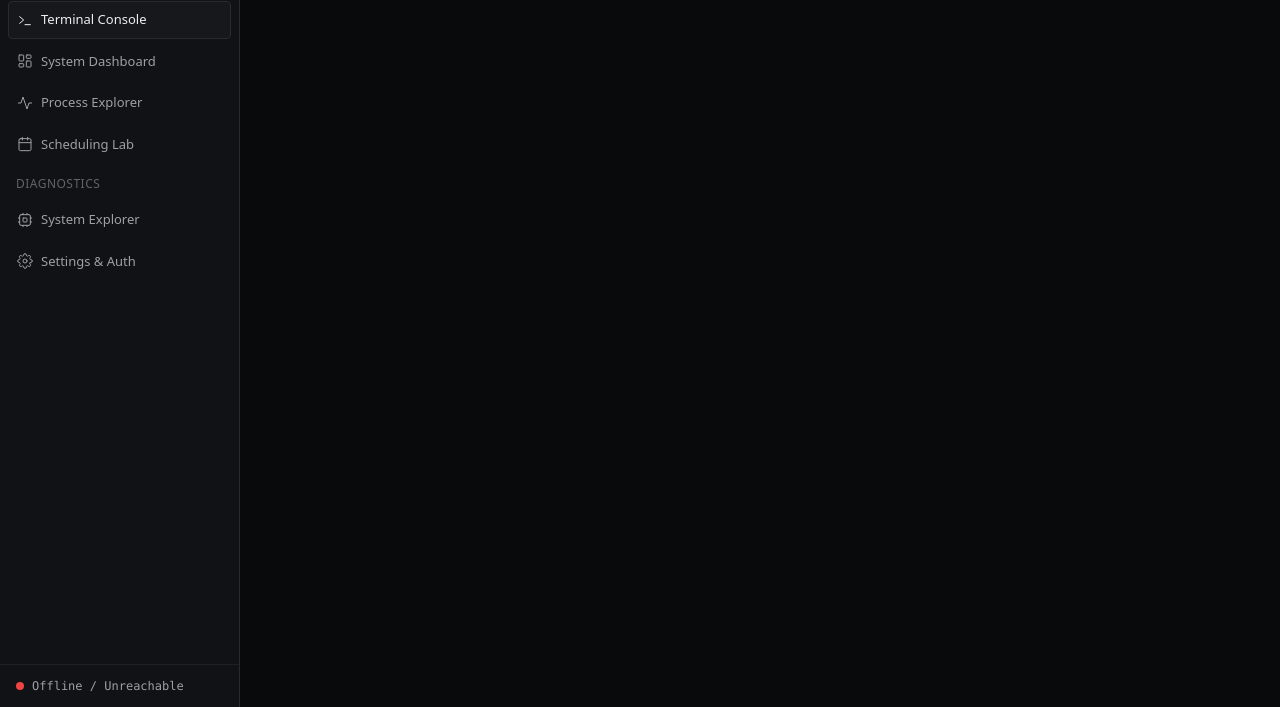
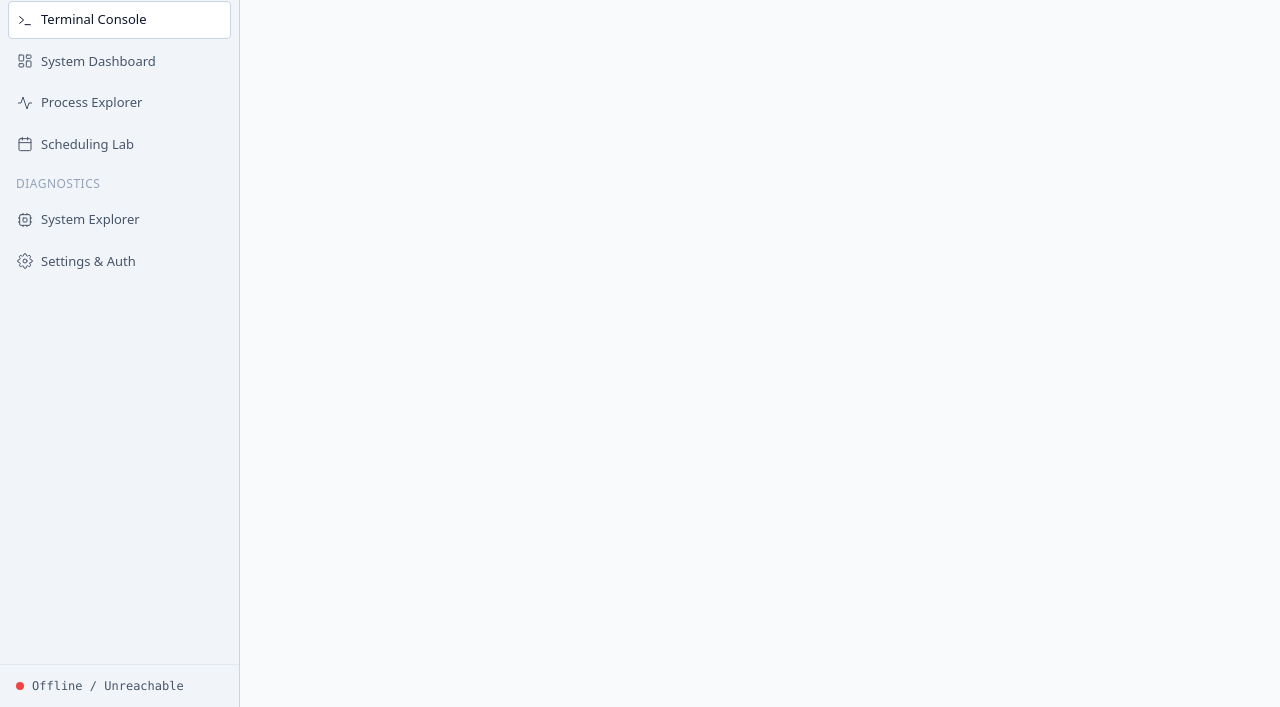
Before and after one commit to Pranav-Shivale/smartshell, a plain HTML site: page web/index.html in a window 1280 px wide. Shown: the part 93-800 px from the top of the page. Drawn offline with Linux system fonts and the light colour scheme; no server answers.

Commit message:
fix(ui): light theme tokens for prefers-color-scheme

```diff
--- a/web/css/tokens.css
+++ b/web/css/tokens.css
@@ -151,6 +151,61 @@
   --gantt-idle: #22242b;
 }
 
+@media (prefers-color-scheme: light) {
+  :root {
+    /* Color: Neutral Zinc Scale (Light mode) */
+    --bg-canvas: #f8fafc;
+    --bg-subtle: #f1f5f9;
+    --bg-surface: #ffffff;
+    --bg-surface-hover: #f1f5f9;
+    --bg-surface-active: #e2e8f0;
+    --bg-input: #ffffff;
+    --bg-overlay: rgba(15, 23, 42, 0.5);
+
+    /* Legacy mappings */
+    --bg-app: var(--bg-canvas);
+    --bg-sidebar: var(--bg-subtle);
+    --bg-header: var(--bg-subtle);
+    --bg-card: var(--bg-surface);
+    --bg-card-hover: var(--bg-surface-hover);
+    --bg-terminal: #090a0c;
+
+    /* Borders: 1px subtle neutral */
+    --border-subtle: #e2e8f0;
+    --border-default: #cbd5e1;
+    --border-strong: #94a3b8;
+    --border-focus: #3b82f6;
+
+    --border: var(--border-default);
+    --border-light: var(--border-subtle);
+
+    /* Neutral Typography Colors */
+    --text-primary: #0f172a;
+    --text-secondary: #475569;
+    --text-tertiary: #94a3b8;
+    --text-disabled: #cbd5e1;
+
+    --text-main: var(--text-primary);
+    --text-muted: var(--text-secondary);
+    --text-faint: var(--text-tertiary);
+
+    /* Accent & Semantic overrides for high contrast on light backgrounds */
+    --accent-subtle: rgba(59, 130, 246, 0.08);
+    --accent-border: rgba(59, 130, 246, 0.25);
+
+    --color-success-subtle: rgba(34, 197, 94, 0.1);
+    --color-warning-subtle: rgba(245, 158, 11, 0.1);
+    --color-danger-subtle: rgba(239, 68, 68, 0.1);
+    --color-info-subtle: rgba(56, 189, 248, 0.1);
+
+    --shadow-sm: 0 1px 2px rgba(0, 0, 0, 0.05);
+    --shadow-md: 0 4px 6px -1px rgba(0, 0, 0, 0.07);
+    --shadow-modal: 0 10px 15px -3px rgba(0, 0, 0, 0.1);
+
+    --gantt-idle: #e2e8f0;
+  }
+}
+
 @media (prefers-reduced-motion: reduce) {
   *, *::before, *::after {
     animation-duration: 0.01ms !important;
```
